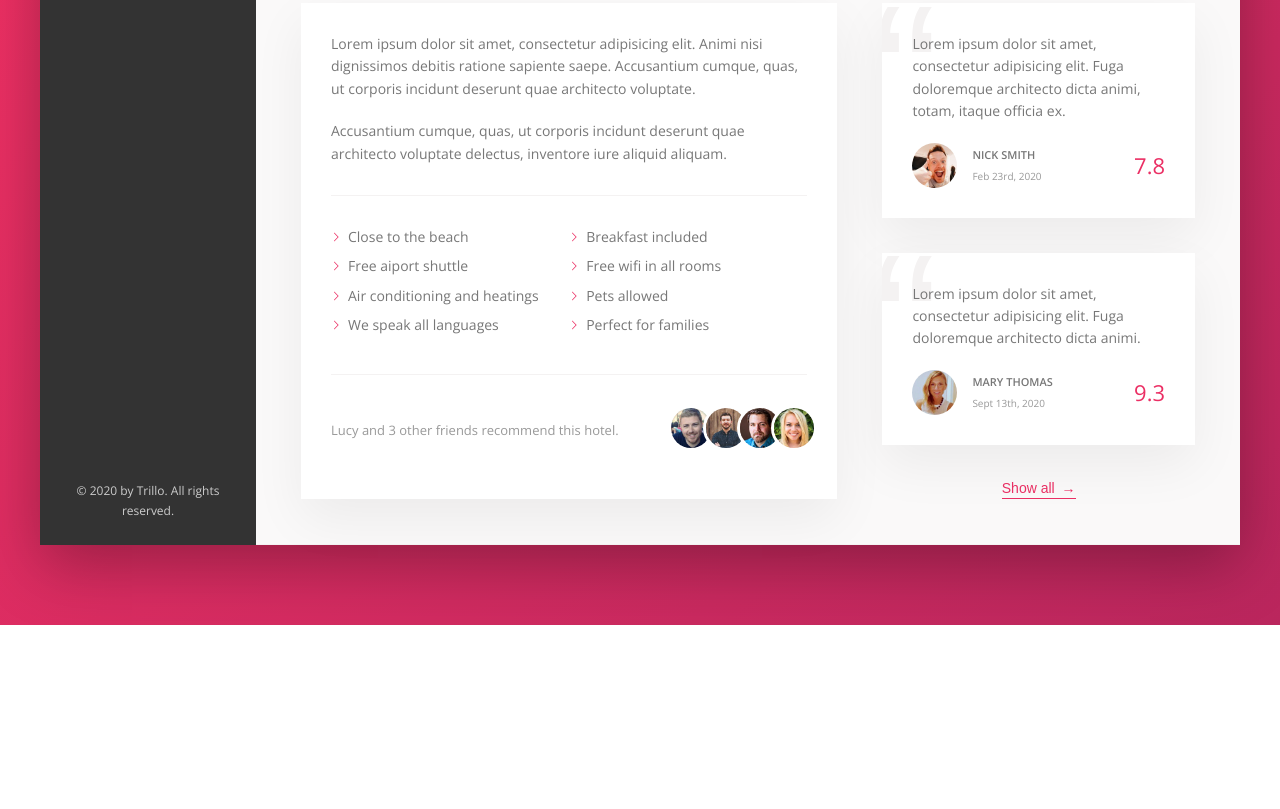
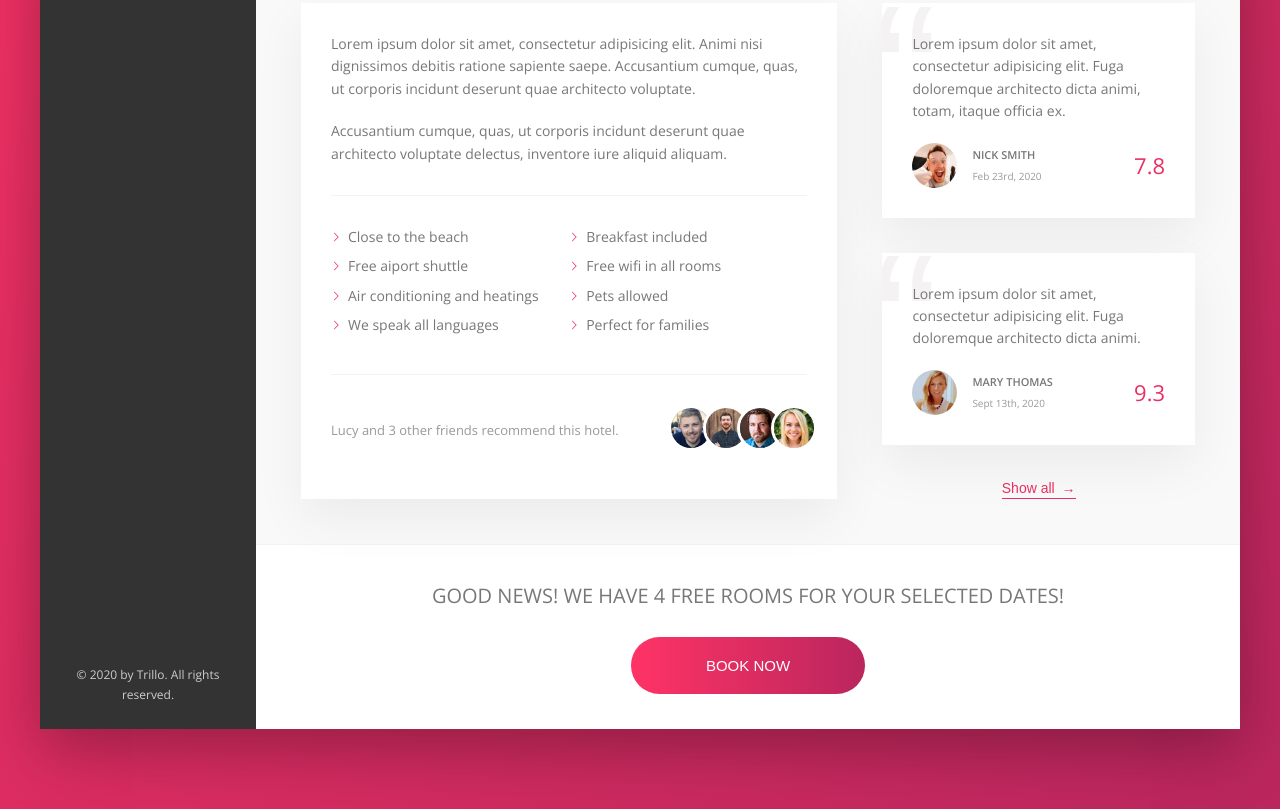
Before and after one commit to elie91/elie91.Trillo.io, a website: page index.html in a window 1280 px wide. Shown: the part 644-1453 px from the top of the page. Before the commit the page ends 1269 px from the top, so only its background shows below. Drawn offline with nearby package versions, Linux system fonts and the light colour scheme.

Commit message:
Building the CTA section é

```diff
--- a/index.html
+++ b/index.html
@@ -195,12 +195,18 @@
                                 <div class="review__rating">9.3</div>
                             </figcaption>
                         </figure>
+                        <button class="btn-inline">Show all <span>&rarr;</span></button>
+                    </div>
+                </div>
 
-                        <button class="btn-inline">Show all <span>&rarr;</span></button>
-
-                    </div>
-
-
+                <div class="cta">
+                    <h2 class="cta__book-now">
+                        Good news! We have 4 free rooms for your selected dates!
+                    </h2>
+                    <button class="btn">
+                        <span class="btn__visible">Book now</span>
+                        <span class="btn__invisible"> Only 4 rooms left</span>
+                    </button>
                 </div>
 
             </main>
--- a/sass/_components.scss
+++ b/sass/_components.scss
@@ -258,6 +258,58 @@
 }
 
 ////////////////////////////////////
+//BTN
+
+.btn {
+    position: relative;
+    font-size: 1.5rem;
+    font-weight: 300;
+    border: none;
+    text-transform: uppercase;
+    border-radius: 10rem;
+    color: #fff;
+    background-image: linear-gradient(to right, var(--color-primary-light), var(--color-primary-dark));
+    cursor: pointer;
+    //remove de la page la partie invisible du boutton
+    overflow: hidden;
+
+    & > * {
+        display: inline-block;
+        height: 100%;
+        width: 100%;
+        transition: all 0.2s;
+    }
+    &__visible {
+        padding: 2rem 7.5rem;
+    }
+
+    &__invisible {
+        position: absolute;
+        padding: 2rem 0;
+        left: 0;
+        //-100% place l'élément au dessus de la hauteur de l'élément
+        top: -100%;
+    }
+
+    &:hover {
+        background-image: linear-gradient(to left, var(--color-primary-light), var(--color-primary-dark));
+    }
+
+    &:hover &__visible {
+        transform: translateY(100%);
+    }
+
+    &:hover &__invisible {
+        top: 0;
+    }
+
+    &:focus {
+        outline: none;
+        animation: pulsate 1s infinite;
+    }
+}
+
+////////////////////////////////////
 //BUTTON INLINE
 .btn-inline {
     border: none;
@@ -272,7 +324,7 @@
 
     & span {
         margin-left: 3px;
-        transition: margin-left .2s;
+        transition: margin-left 0.2s;
     }
 
     &:hover {
@@ -336,8 +388,8 @@
         margin-right: 0.7rem;
 
         //Older browsers
-        //background-image: url(../img/chevron-thin-right.svg);
-        //background-size: cover;
+        // background-image: url(../img/chevron-thin-right.svg);
+        // background-size: cover;
 
         //Newer browsers - masks
         background-color: var(--color-primary);
@@ -438,3 +490,17 @@
         z-index: 1;
     }
 }
+
+////////////////////////////////////
+//CALL TO ACTION
+.cta {
+    padding: 3.5rem 0;
+    text-align: center;
+
+    &__book-now {
+        font-size: 2rem;
+        font-weight: 300;
+        text-transform: uppercase;
+        margin-bottom: 2.5rem;
+    }
+}
```
Also changed, not shown: css/style.css.
